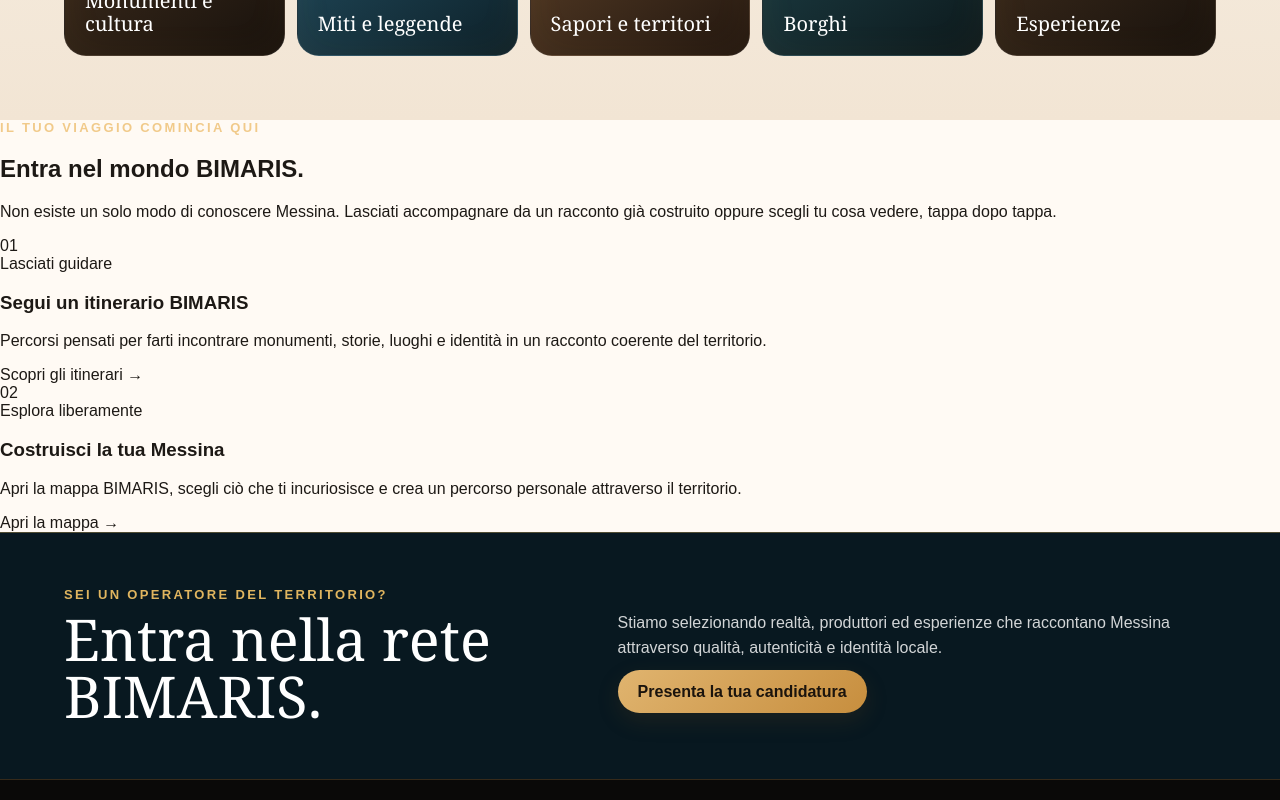
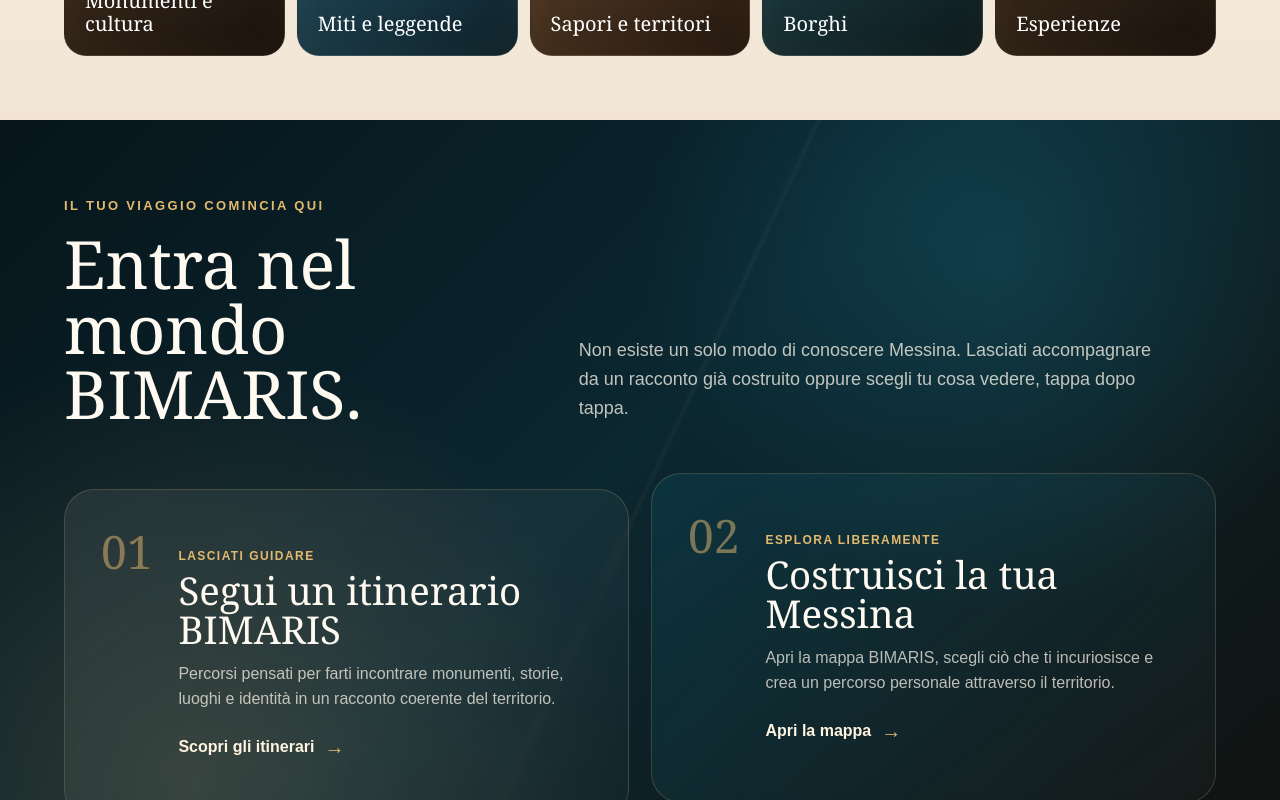
Before and after one commit to giovannibrunetto/bimaris-platform, a Next.js app in the folder apps/web/: page / in a window 1280 px wide. Shown: the part 1440-2240 px from the top of the page. Built offline with nearby package versions, Linux system fonts and the light colour scheme.

Commit message:
Style immersive BIMARIS journey section

```diff
--- a/apps/web/app/home-mobile.css
+++ b/apps/web/app/home-mobile.css
@@ -1,15 +1,80 @@
 /* Responsive optimization for BIMARIS home and global site chrome. */
 
-/* Shared home rhythm */
 .home-visitors,
-.home-operators { width:100%; }
+.home-operators,
+.home-journey { width:100%; }
 .home-audience-intro,
 .home-category-grid,
-.home-discovery-choice,
-.home-operator-inner { width:min(1180px,100%); margin-left:auto; margin-right:auto; }
+.home-operator-inner,
+.home-journey-inner { width:min(1180px,100%); margin-left:auto; margin-right:auto; }
 
-/* Desktop and large tablet */
-@media (min-width: 761px) {
+/* The visitor gateway is deliberately a full visual chapter, not a pair of cards. */
+.home-journey {
+  position:relative;
+  overflow:hidden;
+  color:#fff8ec;
+  background:
+    radial-gradient(circle at 78% 18%,rgba(29,143,174,.23),transparent 30%),
+    radial-gradient(circle at 15% 86%,rgba(210,160,90,.18),transparent 34%),
+    linear-gradient(135deg,#07151b 0%,#0b2730 47%,#11120f 100%);
+}
+.home-journey::before {
+  content:"";
+  position:absolute;
+  inset:0;
+  pointer-events:none;
+  opacity:.38;
+  background:
+    linear-gradient(115deg,transparent 0 49.7%,rgba(241,202,138,.11) 50%,transparent 50.3%),
+    radial-gradient(circle at 72% 64%,transparent 0 72px,rgba(241,202,138,.08) 73px 74px,transparent 75px);
+}
+.home-journey-inner { position:relative; z-index:1; }
+.home-journey .kicker { color:#e3b96f; }
+.home-journey-intro h2 {
+  font-family:Georgia,serif;
+  font-weight:500;
+  color:#fffaf1;
+}
+.home-journey-intro p { color:rgba(255,248,236,.75); }
+.home-journey-paths { position:relative; }
+.home-journey-path {
+  position:relative;
+  display:flex;
+  color:inherit;
+  text-decoration:none;
+  transition:transform .25s ease,background .25s ease,border-color .25s ease;
+}
+.home-journey-number {
+  flex:0 0 auto;
+  font-family:Georgia,serif;
+  color:rgba(227,185,111,.52);
+  line-height:1;
+}
+.home-journey-label {
+  display:block;
+  color:#e3b96f;
+  font-size:12px;
+  font-weight:700;
+  letter-spacing:.12em;
+  text-transform:uppercase;
+}
+.home-journey-path h3 {
+  font-family:Georgia,serif;
+  font-weight:500;
+  color:#fffaf1;
+}
+.home-journey-path p { color:rgba(255,248,236,.72); }
+.home-journey-action {
+  display:inline-flex;
+  align-items:center;
+  gap:10px;
+  color:#fff4df;
+  font-weight:700;
+}
+.home-journey-action b { color:#e3b96f; font-size:20px; transition:transform .2s ease; }
+.home-journey-path:hover .home-journey-action b { transform:translateX(5px); }
+
+@media (min-width:761px) {
   .home-audience { padding:64px clamp(28px,5vw,72px); }
 
   .home-audience-intro {
@@ -29,136 +94,63 @@
     font-weight:500;
     margin:0;
   }
-  .home-audience-intro p {
-    grid-area:copy;
-    max-width:520px;
-    margin:0;
-    line-height:1.55;
+  .home-audience-intro p { grid-area:copy; max-width:520px; margin:0; line-height:1.55; }
+
+  .home-category-grid { display:grid; grid-template-columns:repeat(5,minmax(0,1fr)); gap:12px; }
+  .home-category-grid .category { min-height:138px; padding:20px; font-size:20px; line-height:1.15; }
+
+  .home-journey { padding:78px clamp(28px,5vw,72px) 84px; }
+  .home-journey-intro { display:grid; grid-template-columns:minmax(0,.82fr) minmax(0,1.18fr); gap:14px 72px; align-items:end; margin-bottom:46px; }
+  .home-journey-intro .kicker { grid-column:1; }
+  .home-journey-intro h2 { grid-column:1; font-size:clamp(46px,5.2vw,70px); line-height:.98; margin:4px 0 0; max-width:520px; }
+  .home-journey-intro p { grid-column:2; grid-row:1 / span 2; align-self:end; max-width:580px; font-size:18px; line-height:1.6; margin:0 0 4px; }
+  .home-journey-paths { display:grid; grid-template-columns:repeat(2,minmax(0,1fr)); gap:22px; }
+  .home-journey-path {
+    min-height:330px;
+    padding:38px 36px;
+    align-items:flex-start;
+    gap:26px;
+    border:1px solid rgba(241,202,138,.19);
+    border-radius:30px;
+    background:linear-gradient(145deg,rgba(255,255,255,.075),rgba(255,255,255,.025));
+    backdrop-filter:blur(4px);
   }
+  .home-journey-guided { transform:translateY(16px); }
+  .home-journey-free { background:linear-gradient(145deg,rgba(18,112,137,.19),rgba(255,255,255,.025)); }
+  .home-journey-path:hover { transform:translateY(-4px); border-color:rgba(241,202,138,.42); background-color:rgba(255,255,255,.04); }
+  .home-journey-guided:hover { transform:translateY(10px); }
+  .home-journey-number { font-size:46px; }
+  .home-journey-path-copy { align-self:center; }
+  .home-journey-path h3 { font-size:clamp(31px,3vw,42px); line-height:1.02; margin:8px 0 13px; }
+  .home-journey-path p { max-width:430px; font-size:16px; line-height:1.55; margin:0 0 24px; }
 
-  .home-category-grid {
-    display:grid;
-    grid-template-columns:repeat(5,minmax(0,1fr));
-    gap:12px;
-  }
-  .home-category-grid .category {
-    min-height:138px;
-    padding:20px;
-    font-size:20px;
-    line-height:1.15;
-  }
-
-  .home-discovery-choice {
-    margin-top:34px;
-    border:1px solid rgba(16,24,32,.14);
-    border-radius:26px;
-    overflow:hidden;
-    background:#f7f1e7;
-    box-shadow:0 12px 34px rgba(34,24,14,.055);
-  }
-  .home-discovery-heading { padding:24px 30px 20px; }
-  .home-discovery-heading h3 {
-    font-family:Georgia,serif;
-    font-size:clamp(30px,3.1vw,42px);
-    line-height:1.06;
-    font-weight:500;
-    margin:6px 0 0;
-  }
-  .home-explore-grid {
-    display:grid;
-    grid-template-columns:repeat(2,minmax(0,1fr));
-    gap:0;
-    margin:0;
-    border-top:1px solid rgba(16,24,32,.11);
-  }
-  .home-explore-card {
-    min-width:0;
-    min-height:220px;
-    padding:26px 30px;
-    display:flex;
-    flex-direction:column;
-    justify-content:center;
-    border-radius:0;
-  }
-  .home-explore-card + .home-explore-card { border-left:1px solid rgba(16,24,32,.11); }
-  .home-explore-card .kicker { color:#b1843f; }
-  .home-explore-card h4 {
-    font-family:Georgia,serif;
-    font-size:clamp(28px,2.6vw,38px);
-    line-height:1.05;
-    font-weight:500;
-    margin:7px 0 9px;
-    color:#201b16;
-  }
-  .home-explore-card p { max-width:470px; margin:0 0 15px; line-height:1.5; color:#302a24; }
-  .home-explore-card strong { color:#946b2d; }
-  .home-itinerary-card { background:rgba(255,255,255,.16); }
-  .home-map-card { color:inherit; background:linear-gradient(135deg,rgba(7,49,55,.075),rgba(180,132,63,.055)); }
-  .home-map-card h4,.home-map-card p { color:inherit; }
-  .home-map-card strong { color:#946b2d; }
-
-  .home-operators {
-    padding-top:54px;
-    padding-bottom:54px;
-    background:#081820;
-    color:white;
-    border-top:1px solid rgba(216,171,84,.35);
-  }
+  .home-operators { padding-top:54px; padding-bottom:54px; background:#081820; color:white; border-top:1px solid rgba(216,171,84,.35); }
   .home-operators .kicker { color:#e0b55f; }
-  .home-operators h2 {
-    color:white;
-    font-family:Georgia,serif;
-    font-size:clamp(40px,4.5vw,60px);
-    line-height:1;
-    font-weight:500;
-    margin:8px 0 0;
-  }
-  .home-operator-inner {
-    display:grid;
-    grid-template-columns:minmax(0,.9fr) minmax(0,1.1fr);
-    gap:64px;
-    align-items:center;
-  }
+  .home-operators h2 { color:white; font-family:Georgia,serif; font-size:clamp(40px,4.5vw,60px); line-height:1; font-weight:500; margin:8px 0 0; }
+  .home-operator-inner { display:grid; grid-template-columns:minmax(0,.9fr) minmax(0,1.1fr); gap:64px; align-items:center; }
   .home-operator-copy p { max-width:620px; margin:0 0 22px; color:rgba(255,255,255,.82); line-height:1.55; }
 
-  /* Footer was previously relying on missing global layout rules. */
-  .footer {
-    width:100%;
-    padding:34px clamp(28px,5vw,72px) 28px;
-    display:grid;
-    grid-template-columns:240px minmax(0,1fr);
-    grid-template-areas:"brand links" "copy copy";
-    gap:24px 48px;
-    align-items:center;
-    overflow:hidden;
-  }
+  .footer { width:100%; padding:34px clamp(28px,5vw,72px) 28px; display:grid; grid-template-columns:240px minmax(0,1fr); grid-template-areas:"brand links" "copy copy"; gap:24px 48px; align-items:center; overflow:hidden; }
   .footer-brand { grid-area:brand; margin:0; }
-  .footer-links {
-    grid-area:links;
-    display:flex;
-    justify-content:flex-end;
-    align-items:center;
-    flex-wrap:wrap;
-    gap:12px 22px;
-    min-width:0;
-  }
+  .footer-links { grid-area:links; display:flex; justify-content:flex-end; align-items:center; flex-wrap:wrap; gap:12px 22px; min-width:0; }
   .footer-links a { font-size:13px; line-height:1.35; white-space:nowrap; }
   .footer .muted { grid-area:copy; margin:0; padding-top:18px; border-top:1px solid rgba(255,255,255,.09); font-size:12px; }
 }
 
-/* Medium tablet: keep desktop hierarchy without overflow. */
 @media (min-width:761px) and (max-width:980px) {
-  .home-audience { padding-left:30px; padding-right:30px; }
+  .home-audience,.home-journey { padding-left:30px; padding-right:30px; }
   .home-audience-intro { gap:12px 34px; }
   .home-category-grid { grid-template-columns:repeat(3,minmax(0,1fr)); }
   .home-category-grid .category { min-height:120px; }
   .home-category-grid .category:nth-last-child(-n+2) { min-height:105px; }
+  .home-journey-intro { gap:14px 42px; }
+  .home-journey-path { padding:30px 25px; gap:18px; }
+  .home-journey-number { font-size:38px; }
   .footer { grid-template-columns:210px minmax(0,1fr); gap:22px 30px; padding-left:30px; padding-right:30px; }
   .footer-brand { width:210px; height:70px; }
   .footer-links { gap:10px 16px; }
 }
 
-/* Smartphone */
 @media (max-width:760px) {
   html,body { width:100%; max-width:100%; overflow-x:hidden; }
   body > main,.site-header,.footer { width:100%; max-width:100%; }
@@ -191,25 +183,31 @@
   .home-audience-intro { margin-bottom:22px; }
   .home-audience-intro h2,.home-operators h2 { font-family:Georgia,serif; font-size:clamp(34px,10vw,44px); line-height:1.02; font-weight:500; margin:7px 0 12px; }
   .home-audience-intro p,.home-operator-copy p { font-size:15px; line-height:1.5; margin:0; }
-
   .home-category-grid { display:grid; grid-template-columns:repeat(2,minmax(0,1fr)) !important; gap:9px; }
   .home-category-grid .category { min-height:84px; padding:13px; font-size:16px; line-height:1.15; border-radius:16px; }
   .home-category-grid .category:last-child { grid-column:1 / -1; min-height:68px; }
 
-  .home-discovery-choice { margin-top:24px; border:1px solid rgba(16,24,32,.14); border-radius:20px; overflow:hidden; background:#f7f1e7; box-shadow:0 8px 24px rgba(34,24,14,.05); }
-  .home-discovery-heading { padding:18px 18px 15px; background:#f7f1e7; }
-  .home-discovery-heading h3 { font-family:Georgia,serif; font-size:25px; line-height:1.08; font-weight:500; margin:5px 0 0; }
-  .home-explore-grid { display:grid; grid-template-columns:1fr; gap:0; margin:0; border-top:1px solid rgba(16,24,32,.11); }
-  .home-explore-card { display:flex; flex-direction:column; justify-content:center; width:100%; min-width:0; min-height:164px; border-radius:0; padding:19px 18px; overflow:hidden; background:transparent; }
-  .home-explore-card + .home-explore-card { border-top:1px solid rgba(16,24,32,.11); }
-  .home-explore-card .kicker { color:#b1843f; }
-  .home-explore-card h4 { font-family:Georgia,serif; font-size:24px; line-height:1.08; font-weight:500; margin:5px 0 7px; color:#201b16; }
-  .home-explore-card p { font-size:14px; line-height:1.45; margin:0 0 11px; color:#302a24; }
-  .home-explore-card strong { color:#946b2d; font-size:14px; }
-  .home-itinerary-card { border:0; background:rgba(255,255,255,.16); }
-  .home-map-card { color:inherit; background:linear-gradient(135deg,rgba(7,49,55,.075),rgba(180,132,63,.055)); }
-  .home-map-card h4,.home-map-card p { color:inherit; }
-  .home-map-card strong { color:#946b2d; }
+  .home-journey { padding:48px 18px 52px; }
+  .home-journey::before { opacity:.3; }
+  .home-journey-intro { margin-bottom:28px; }
+  .home-journey-intro h2 { font-size:clamp(39px,11vw,50px); line-height:.98; margin:7px 0 14px; }
+  .home-journey-intro p { font-size:15px; line-height:1.55; margin:0; }
+  .home-journey-paths { display:grid; gap:14px; }
+  .home-journey-path {
+    min-height:245px;
+    padding:25px 22px;
+    gap:16px;
+    align-items:flex-start;
+    border:1px solid rgba(241,202,138,.2);
+    border-radius:24px;
+    background:linear-gradient(145deg,rgba(255,255,255,.075),rgba(255,255,255,.025));
+  }
+  .home-journey-free { margin-left:18px; background:linear-gradient(145deg,rgba(18,112,137,.2),rgba(255,255,255,.025)); }
+  .home-journey-guided { margin-right:18px; }
+  .home-journey-number { font-size:35px; }
+  .home-journey-path h3 { font-size:29px; line-height:1.02; margin:7px 0 10px; }
+  .home-journey-path p { font-size:14px; line-height:1.48; margin:0 0 19px; }
+  .home-journey-action { font-size:14px; }
 
   .home-operators { background:#081820; color:white; border-top:1px solid rgba(216,171,84,.35); }
   .home-operators .kicker { color:#e0b55f; }
@@ -228,6 +226,8 @@
 
 @media (max-width:390px) {
   .site-header .brand-image { width:120px; height:36px; }
-  .section { padding-left:16px; padding-right:16px; }
+  .section,.home-journey { padding-left:16px; padding-right:16px; }
   .footer { padding-left:16px; padding-right:16px; }
+  .home-journey-free { margin-left:10px; }
+  .home-journey-guided { margin-right:10px; }
 }
```
